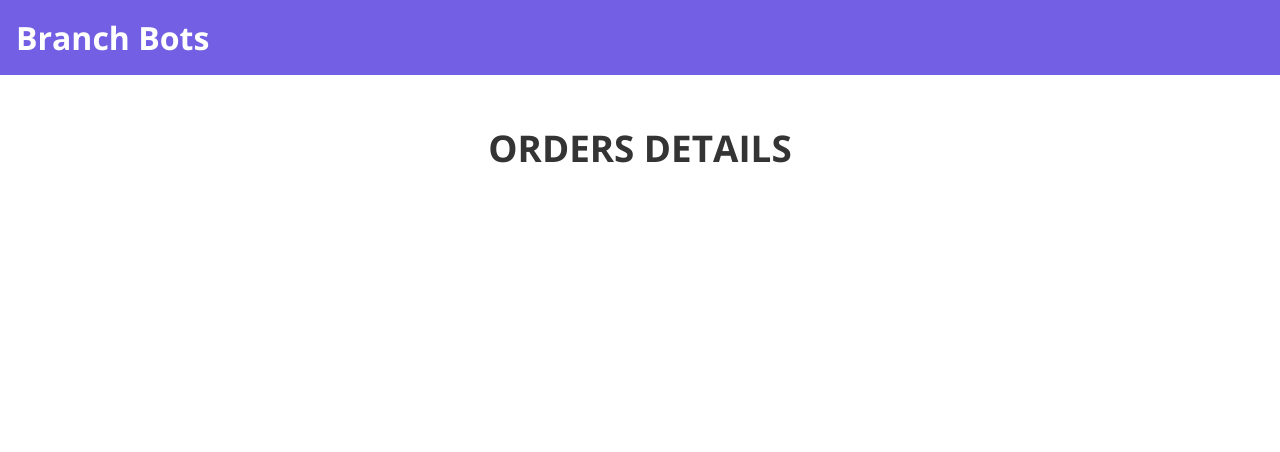
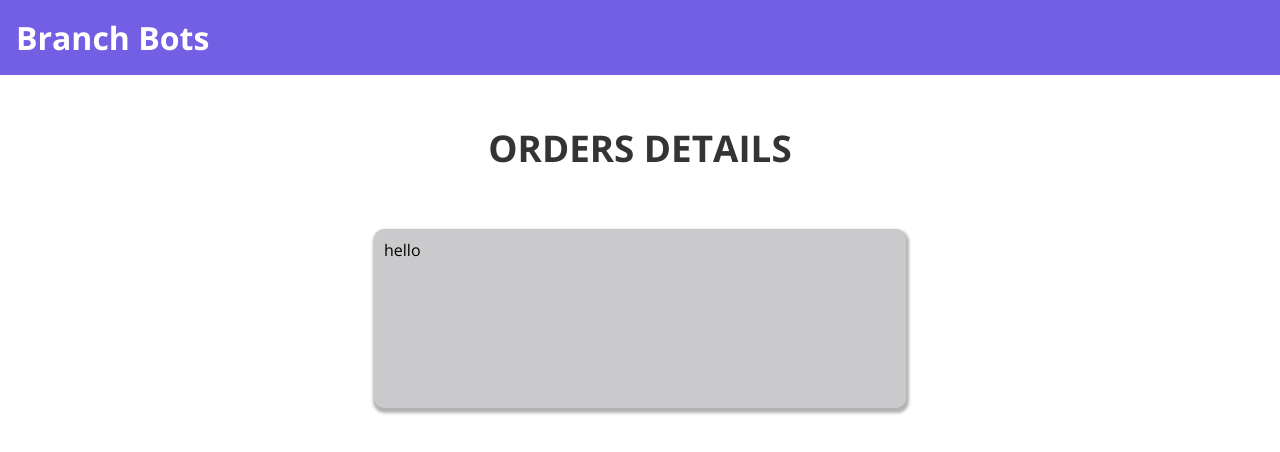
Before and after one commit to FaresArnous/Orders-details, a plain HTML site: page index.html in a window 1280 px wide. Shown: the top 452 px of the page. Drawn offline with nearby package versions, Linux system fonts and the light colour scheme.

Commit message:
added a comtainer to display the orders

```diff
--- a/app.js
+++ b/app.js
@@ -0,0 +1,4 @@
+document.addEventListener("DOMContentLoaded", () => {
+  let dis = document.getElementById("orders");
+  dis.textContent = "hello";
+});
--- a/index.html
+++ b/index.html
@@ -21,7 +21,7 @@
       <div>
         <h2>Orders details</h2>
       </div>
-      <section id="dispaly-details"></section>
+      <div id="orders"></div>
     </main>
   </body>
 </html>
--- a/style.css
+++ b/style.css
@@ -15,6 +15,11 @@ header #page-logo a {
   color: white;
   text-decoration: none;
 }
+main {
+  display: flex;
+  flex-direction: column;
+  justify-content: center;
+}
 
 main h2 {
   margin: 3rem 0;
@@ -24,3 +29,13 @@ main h2 {
   color: rgb(52, 52, 52);
   font-family: "Open Sans", sans-serif;
 }
+
+#orders {
+  background-color: rgb(202, 201, 204);
+  margin: 0.5rem auto;
+  padding: 0.6rem;
+  width: 40%;
+  height: 10rem;
+  border-radius: 10px;
+  box-shadow: 1px 3px 3px 2px rgba(0, 0, 0, 0.3);
+}
```
